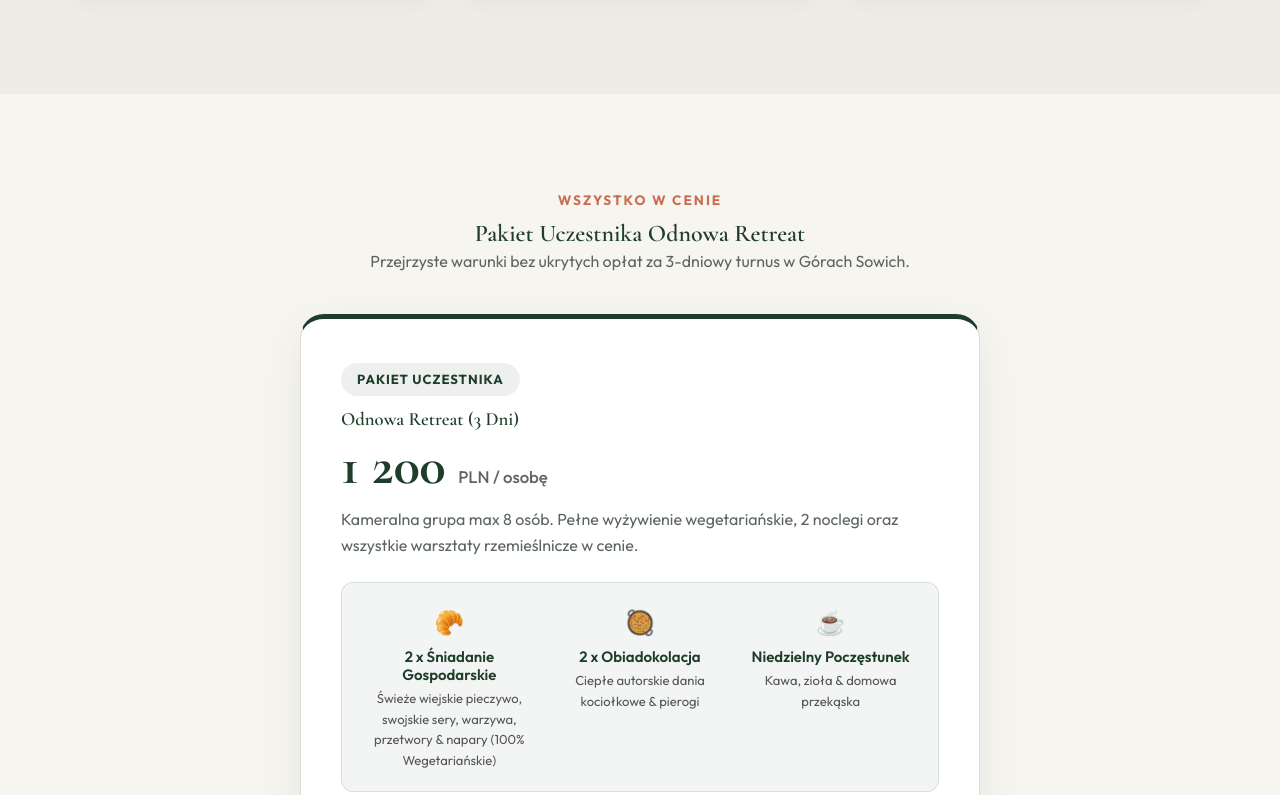
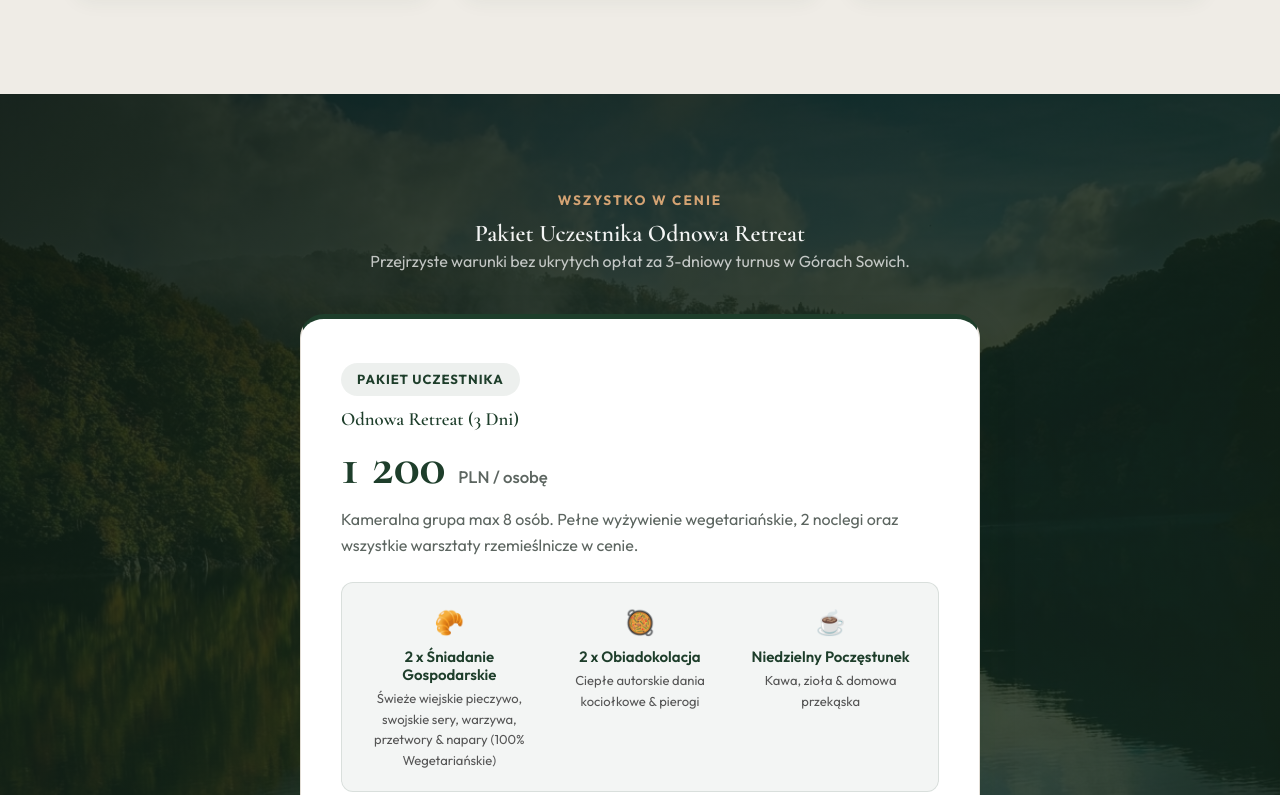
Before and after one commit to Wiilee1/anicha-website, a plain HTML site: page odnowa.html in a window 1280 px wide. Shown: the part 3029-3824 px from the top of the page. Drawn offline with nearby package versions, Linux system fonts and the light colour scheme.

Commit message:
Add dark forest background to Pakiet Uczestnika section with overlay

```diff
--- a/odnowa.html
+++ b/odnowa.html
@@ -17,6 +17,36 @@
         .pricing-single-wrapper {
             max-width: 680px;
             margin: 40px auto 0;
+        }
+
+        /* Pakiet Uczestnika — dark forest background */
+        .kosztorys {
+            position: relative;
+            background-image: url('images/las_medytacja.jpg');
+            background-size: cover;
+            background-position: center 40%;
+            background-attachment: fixed;
+        }
+        .kosztorys::before {
+            content: '';
+            position: absolute;
+            inset: 0;
+            background: linear-gradient(160deg, rgba(14, 28, 20, 0.88) 0%, rgba(20, 40, 28, 0.82) 60%, rgba(10, 20, 14, 0.92) 100%);
+            z-index: 0;
+        }
+        .kosztorys > .container {
+            position: relative;
+            z-index: 1;
+        }
+        .kosztorys .section-subtitle {
+            color: var(--color-gold);
+        }
+        .kosztorys .section-header h2,
+        .kosztorys .section-header p {
+            color: rgba(255, 255, 255, 0.95);
+        }
+        .kosztorys .section-header p {
+            color: rgba(255, 255, 255, 0.72);
         }
 
         .meal-highlights {
@@ -311,7 +341,7 @@
             </div>
         </div>
     </section>
-    <section class="section kosztorys" id="pakiet">
+    <section class="section kosztorys" id="pakiet" style="padding-bottom: 112px;">
         <div class="container">
             <div class="section-header text-center">
                 <span class="section-subtitle">Wszystko w cenie</span>
```
